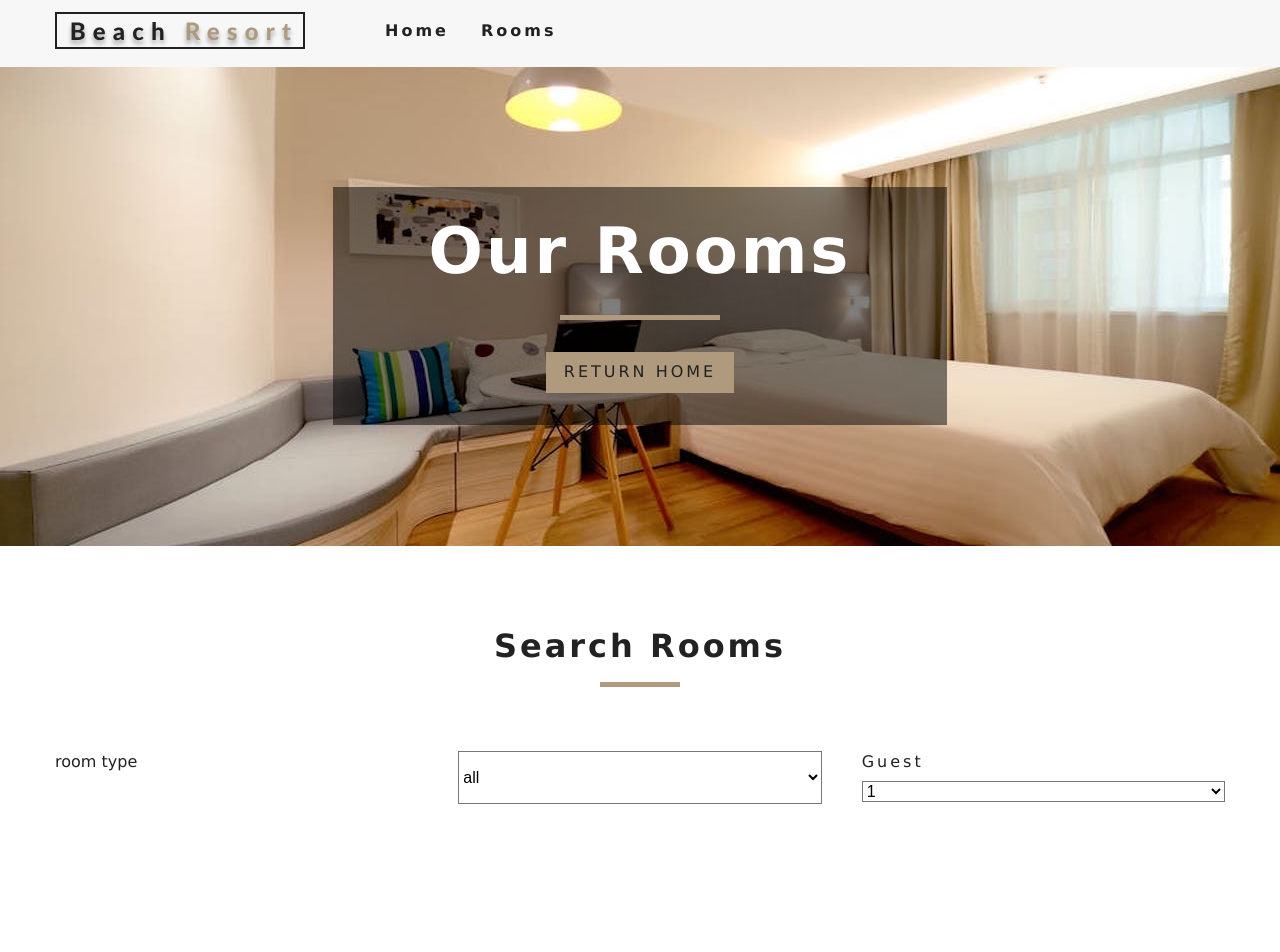
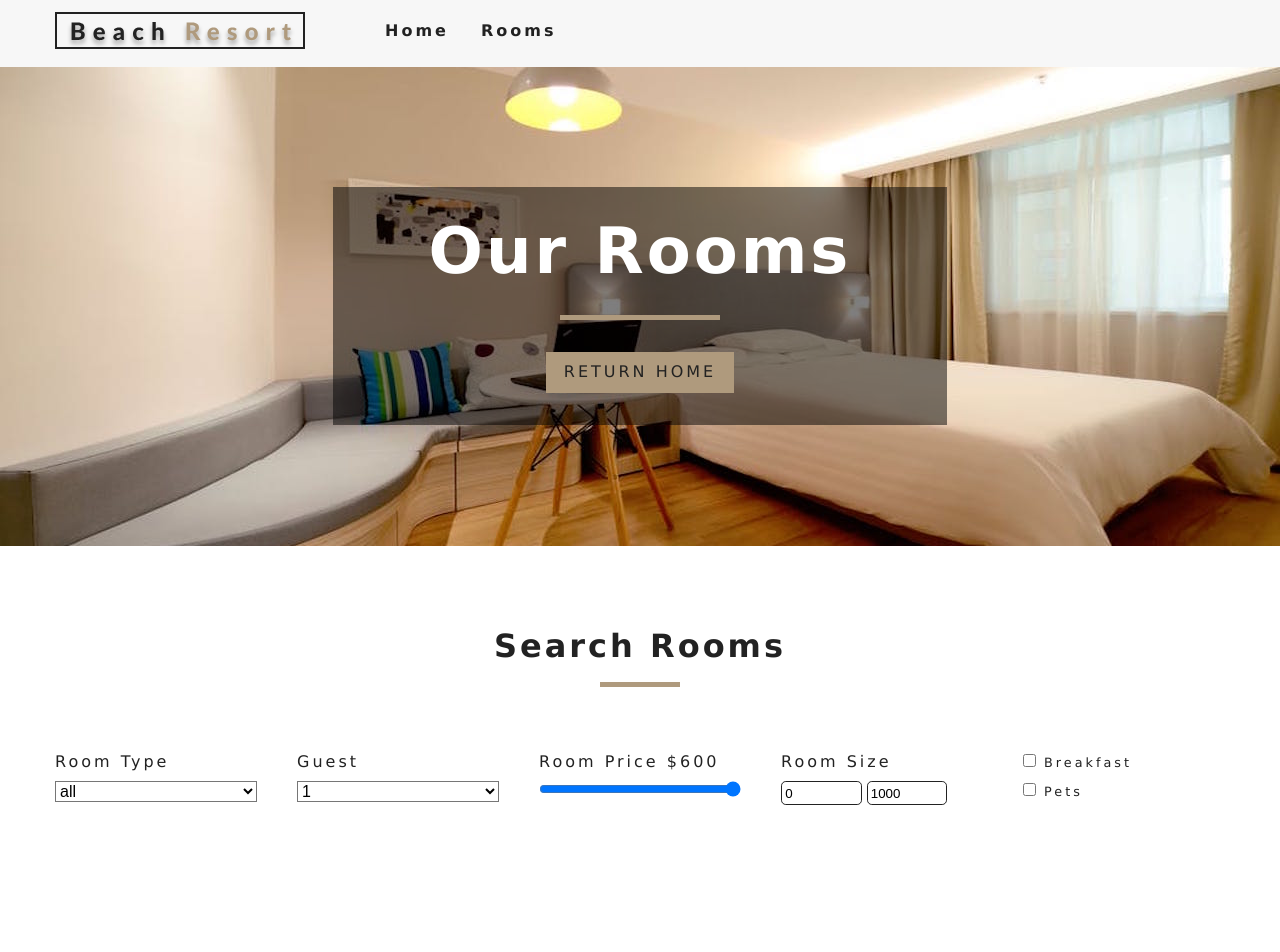
Before and after one commit to rabobahago/beach-resort-app, a React (Create React App) app: page /rooms in a window 1280 px wide. Shown: the top 952 px of the page. Built offline with nearby package versions, Linux system fonts and the light colour scheme.

Commit message:
other features created within search component

```diff
--- a/src/components/RoomFilter.js
+++ b/src/components/RoomFilter.js
@@ -44,7 +44,8 @@
     <section className="filter-container">
       <Titles title="search rooms" />
       <form className="filter-form">
-        {/* select type */}
+        {/* select of type */}
+        <div className="form-group">
           <label htmlFor="type">room type</label>
           <select
             name="type"
@@ -55,9 +56,10 @@
           >
             {types}
           </select>
+        </div>
         {/* end of select type */}
 
-        {/* select capacity */}
+        {/* select of capacity */}
         <div className="form-group">
           <label htmlFor="capacity">Guest</label>
           <select
@@ -71,6 +73,70 @@
           </select>
           {/* end of capacity */}
         </div>
+
+        {/* start of room price */}
+        <div className="form-group">
+          <label htmlFor="price">room price ${price}</label>
+          <input
+            type="range"
+            name="price"
+            min={minPrice}
+            max={maxPrice}
+            id="price"
+            value={price}
+            onChange={handleChange}
+            className="form-control"
+          />
+        </div>
+        {/* end of room price */}
+
+        {/* start of size */}
+        <div className="form-group">
+          <label htmlFor="size">room size</label>
+          <div className="size-inputs"></div>
+          <input
+            type="number"
+            name="minSize"
+            id="size"
+            value={minSize}
+            onChange={handleChange}
+            className="size-input"
+          />
+          <input
+            type="number"
+            name="maxSize"
+            id="size"
+            value={maxSize}
+            onChange={handleChange}
+            className="size-input"
+          />
+        </div>
+        {/* end of size */}
+
+        {/* start of extras */}
+        <div className="form-group">
+          <div className="single-extra">
+            <input
+              type="checkbox"
+              name="breakfast"
+              id="breakfast"
+              checked={breakfast}
+              onChange={handleChange}
+            />
+            <label htmlFor="breakfast">breakfast</label>
+          </div>
+          <div className="single-extra">
+            <input
+              type="checkbox"
+              name="pets"
+              id="pets"
+              checked={pets}
+              onChange={handleChange}
+            />
+            <label htmlFor="pets">pets</label>
+          </div>
+        </div>
+        {/* end of extras */}
       </form>
     </section>
   )
--- a/src/context.js
+++ b/src/context.js
@@ -55,7 +55,7 @@
   }
   handleChange = (event) => {
     const target = event.target
-    const value = event.type === 'checkbox' ? event.checked : target.value
+    const value = target.type === 'checkbox' ? target.checked : target.value
     const name = event.target.name
     this.setState(
       {
@@ -70,8 +70,6 @@
       type,
       capacity,
       price,
-      minPrice,
-      maxPrice,
       minSize,
       maxSize,
       breakfast,
@@ -82,6 +80,7 @@
     let tempRooms = [...rooms]
     // transform value
     capacity = parseInt(capacity)
+    price = parseInt(price)
     // filter by type
     if (type !== 'all') {
       tempRooms = tempRooms.filter((room) => room.type === type)
@@ -90,6 +89,21 @@
     if (capacity !== 1) {
       tempRooms = tempRooms.filter((room) => room.capacity >= capacity)
     }
+    //filter by price
+    tempRooms = tempRooms.filter((room) => room.price <= price)
+    //filter by size
+    tempRooms = tempRooms.filter(
+      (room) => room.size >= minSize && room.size <= maxSize,
+    )
+    //filter by breakfast
+    if (breakfast) {
+      tempRooms = tempRooms.filter((room) => room.breakfast === true)
+    }
+    //filter by pets
+    if (pets) {
+      tempRooms = tempRooms.filter((room) => room.pets === true)
+    }
+    //change state
     this.setState({
       sortedRooms: tempRooms,
     })
```
Also changed, not shown: 1 other file (tests, documents, lock files or other folders). Lines whose indentation alone changed are shown as unchanged.
